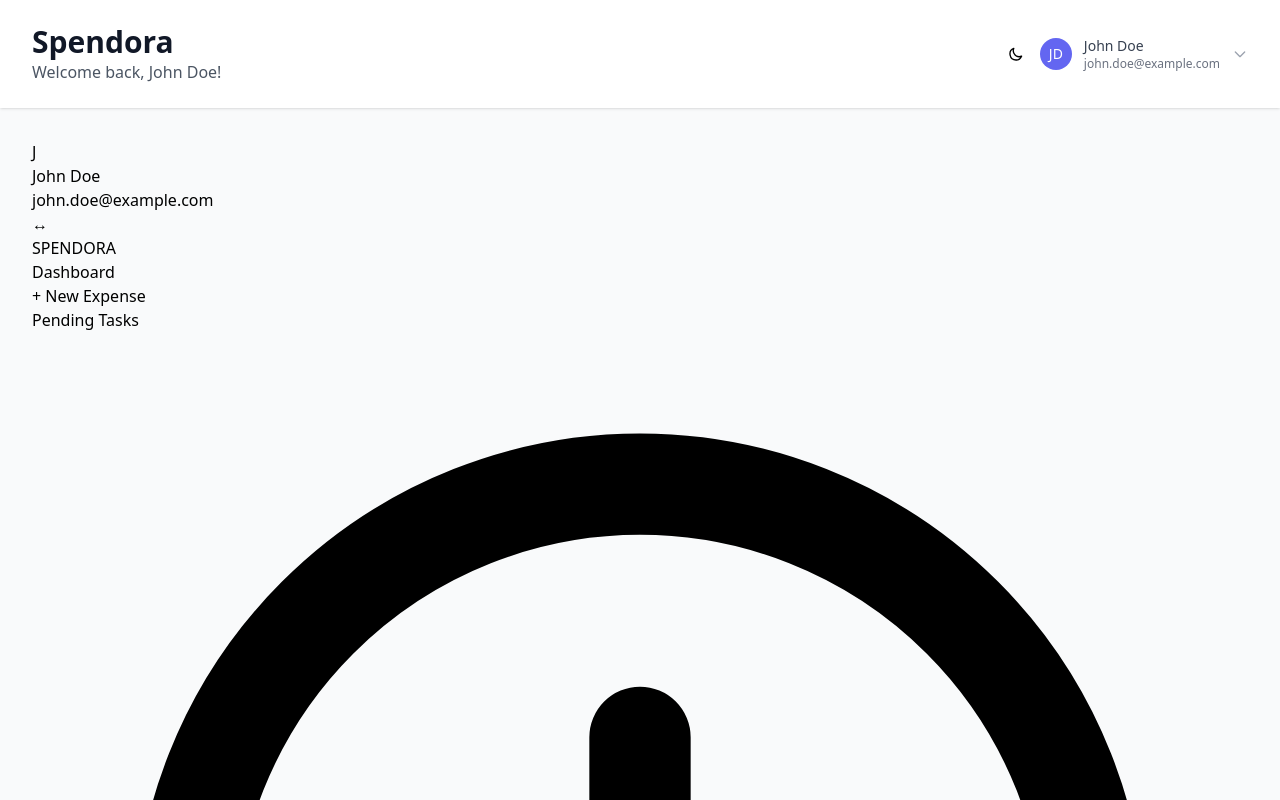
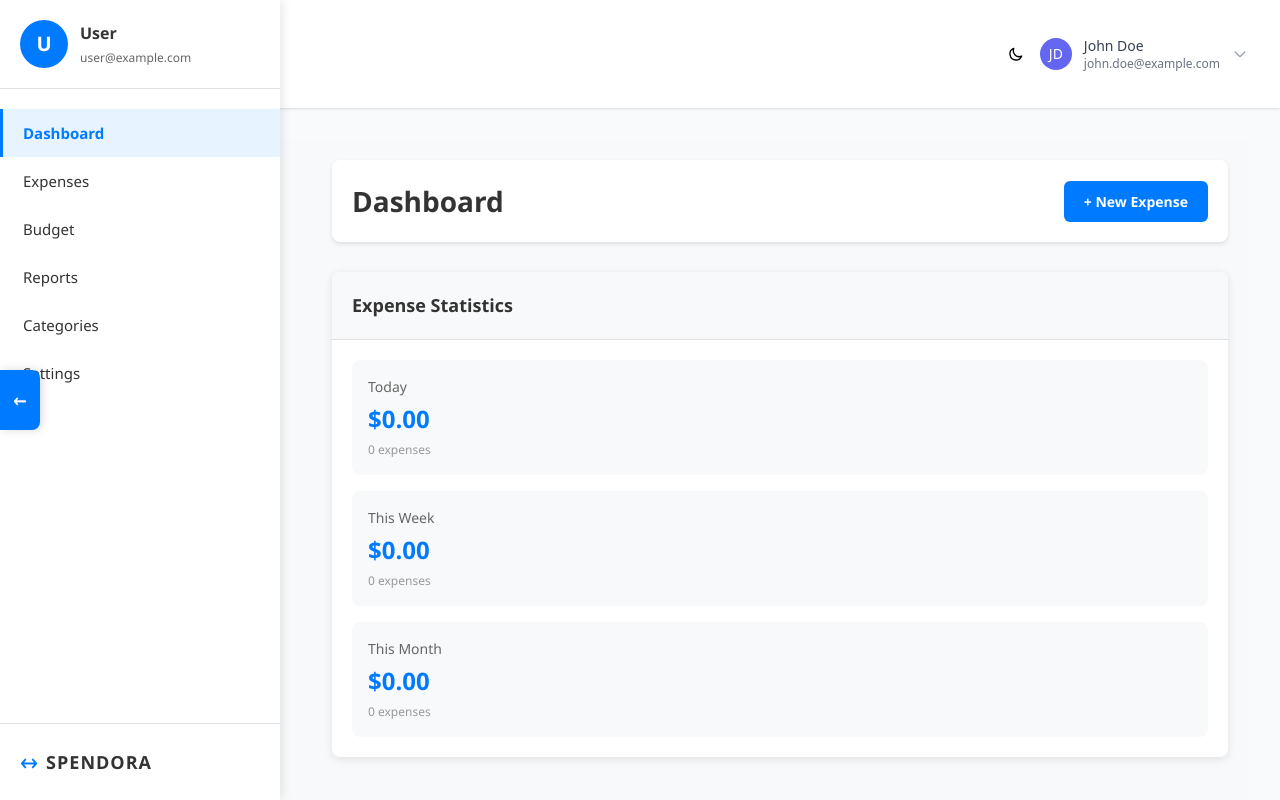
Before and after one commit to Deveshpatel2/Expense-Tracker, a React (Create React App) app in the folder frontend/: page / in a window 1280 px wide. Shown: the top 800 px of the page. Built offline with nearby package versions, Linux system fonts and the light colour scheme.

Commit message:
Update AnalyticsDashboard: Add collapsible sidebar, remove images, display statistics, fix linter warnings

```diff
--- a/frontend/src/components/AnalyticsDashboard.css
+++ b/frontend/src/components/AnalyticsDashboard.css
@@ -1,9 +1,327 @@
 /* Analytics Dashboard Styles - RETAILZPOS Style */
+
+.expensio-dashboard {
+  display: flex;
+  min-height: 100vh;
+  background: #f8f9fa;
+  font-family: 'Segoe UI', Tahoma, Geneva, Verdana, sans-serif;
+  position: relative;
+}
 
 .analytics-dashboard {
   min-height: 100vh;
   background: #f8f9fa;
   font-family: 'Segoe UI', Tahoma, Geneva, Verdana, sans-serif;
+}
+
+/* Sidebar Toggle Button */
+.sidebar-toggle {
+  position: fixed;
+  left: 0;
+  top: 50%;
+  transform: translateY(-50%);
+  z-index: 1001;
+  background: #007bff;
+  color: white;
+  border: none;
+  width: 40px;
+  height: 60px;
+  border-radius: 0 8px 8px 0;
+  cursor: pointer;
+  display: flex;
+  align-items: center;
+  justify-content: center;
+  box-shadow: 2px 0 8px rgba(0,0,0,0.15);
+  transition: all 0.3s ease;
+}
+
+.sidebar-toggle:hover {
+  background: #0056b3;
+  width: 45px;
+}
+
+.toggle-icon {
+  font-size: 18px;
+  font-weight: bold;
+  transition: transform 0.3s ease;
+}
+
+/* Sidebar Styles */
+.expensio-sidebar {
+  position: fixed;
+  left: 0;
+  top: 0;
+  height: 100vh;
+  width: 280px;
+  background: #ffffff;
+  box-shadow: 2px 0 10px rgba(0,0,0,0.1);
+  transition: transform 0.3s ease;
+  z-index: 1000;
+  display: flex;
+  flex-direction: column;
+  overflow-y: auto;
+}
+
+.expensio-sidebar.open {
+  transform: translateX(0);
+}
+
+.expensio-sidebar.closed {
+  transform: translateX(-100%);
+}
+
+.sidebar-header {
+  padding: 20px;
+  border-bottom: 1px solid #e0e0e0;
+}
+
+.user-profile {
+  display: flex;
+  align-items: center;
+  gap: 12px;
+}
+
+.user-avatar {
+  width: 48px;
+  height: 48px;
+  background: #007bff;
+  color: white;
+  border-radius: 50%;
+  display: flex;
+  align-items: center;
+  justify-content: center;
+  font-size: 20px;
+  font-weight: bold;
+}
+
+.user-info {
+  flex: 1;
+}
+
+.user-name {
+  font-size: 16px;
+  font-weight: 600;
+  color: #333;
+  margin-bottom: 4px;
+}
+
+.user-email {
+  font-size: 12px;
+  color: #666;
+}
+
+.sidebar-nav {
+  flex: 1;
+  padding: 20px 0;
+}
+
+.nav-list {
+  list-style: none;
+  padding: 0;
+  margin: 0;
+}
+
+.nav-item {
+  padding: 12px 20px;
+  cursor: pointer;
+  transition: all 0.2s ease;
+  border-left: 3px solid transparent;
+}
+
+.nav-item:hover {
+  background: #f5f5f5;
+  border-left-color: #007bff;
+}
+
+.nav-item.active {
+  background: #e7f3ff;
+  border-left-color: #007bff;
+  color: #007bff;
+  font-weight: 600;
+}
+
+.nav-text {
+  font-size: 15px;
+  color: #333;
+}
+
+.nav-item.active .nav-text {
+  color: #007bff;
+}
+
+.sidebar-footer {
+  padding: 20px;
+  border-top: 1px solid #e0e0e0;
+}
+
+.logo {
+  display: flex;
+  align-items: center;
+  gap: 8px;
+}
+
+.logo-icon {
+  font-size: 24px;
+  color: #007bff;
+}
+
+.logo-text {
+  font-size: 18px;
+  font-weight: bold;
+  color: #333;
+  letter-spacing: 1px;
+}
+
+/* Main Content */
+.expensio-main {
+  flex: 1;
+  margin-left: 280px;
+  transition: margin-left 0.3s ease;
+  padding: 20px;
+  min-height: 100vh;
+}
+
+.expensio-main.sidebar-open {
+  margin-left: 280px;
+}
+
+.expensio-main.sidebar-closed {
+  margin-left: 0;
+}
+
+.main-header {
+  display: flex;
+  justify-content: space-between;
+  align-items: center;
+  margin-bottom: 30px;
+  padding: 20px;
+  background: white;
+  border-radius: 8px;
+  box-shadow: 0 2px 4px rgba(0,0,0,0.1);
+}
+
+.main-header h1 {
+  font-size: 28px;
+  font-weight: bold;
+  color: #333;
+  margin: 0;
+}
+
+.header-actions {
+  display: flex;
+  gap: 12px;
+}
+
+.btn-primary {
+  background: #007bff;
+  color: white;
+  border: none;
+  padding: 10px 20px;
+  border-radius: 6px;
+  font-size: 14px;
+  font-weight: 600;
+  cursor: pointer;
+  transition: background 0.2s ease;
+}
+
+.btn-primary:hover {
+  background: #0056b3;
+}
+
+.dashboard-grid {
+  display: grid;
+  grid-template-columns: repeat(auto-fit, minmax(300px, 1fr));
+  gap: 20px;
+}
+
+.card {
+  background: white;
+  border-radius: 8px;
+  box-shadow: 0 2px 8px rgba(0,0,0,0.1);
+  overflow: hidden;
+}
+
+.card-header {
+  padding: 20px;
+  border-bottom: 1px solid #e0e0e0;
+  background: #f8f9fa;
+}
+
+.card-header h3 {
+  font-size: 18px;
+  font-weight: 600;
+  color: #333;
+  margin: 0;
+}
+
+.card-content {
+  padding: 20px;
+}
+
+.statistics-summary .card-content {
+  display: flex;
+  flex-direction: column;
+  gap: 16px;
+}
+
+.stat-item {
+  display: flex;
+  align-items: center;
+  padding: 16px;
+  background: #f8f9fa;
+  border-radius: 8px;
+  transition: background 0.2s ease;
+}
+
+.stat-item:hover {
+  background: #e9ecef;
+}
+
+.stat-info {
+  display: flex;
+  flex-direction: column;
+  gap: 4px;
+  flex: 1;
+}
+
+.stat-label {
+  font-size: 14px;
+  color: #666;
+  font-weight: 500;
+}
+
+.stat-value {
+  font-size: 24px;
+  font-weight: bold;
+  color: #007bff;
+}
+
+.stat-count {
+  font-size: 12px;
+  color: #999;
+}
+
+/* Responsive adjustments */
+@media (max-width: 768px) {
+  .expensio-sidebar {
+    width: 240px;
+  }
+
+  .expensio-main.sidebar-open {
+    margin-left: 240px;
+  }
+
+  .sidebar-toggle {
+    left: 0;
+  }
+
+  .expensio-sidebar.open {
+    transform: translateX(0);
+  }
+
+  .expensio-sidebar.closed {
+    transform: translateX(-100%);
+  }
 }
 
 .analytics-loading {
--- a/frontend/src/components/AnalyticsDashboard.jsx
+++ b/frontend/src/components/AnalyticsDashboard.jsx
@@ -1,9 +1,13 @@
-import React, { useState, useEffect } from 'react';
+import React, { useState, useEffect, useCallback } from 'react';
 import './AnalyticsDashboard.css';
 
 const AnalyticsDashboard = () => {
   const [loading, setLoading] = useState(true);
+  const [activeNav, setActiveNav] = useState('dashboard');
+  const [sidebarOpen, setSidebarOpen] = useState(true);
+  // eslint-disable-next-line no-unused-vars
   const [expenses, setExpenses] = useState([]);
+  const [user, setUser] = useState(null);
   const [statistics, setStatistics] = useState({
     today: { amount: 0, count: 0 },
     thisWeek: { amount: 0, count: 0 },
@@ -11,61 +15,122 @@ const AnalyticsDashboard = () => {
     categories: []
   });
 
-  // Mock user data
-  const user = {
-    firstName: 'John',
-    lastName: 'Doe',
-    email: 'john.doe@example.com'
+  // Helper function to decode JWT token
+  const decodeToken = (token) => {
+    try {
+      const base64Url = token.split('.')[1];
+      const base64 = base64Url.replace(/-/g, '+').replace(/_/g, '/');
+      const jsonPayload = decodeURIComponent(
+        atob(base64)
+          .split('')
+          .map((c) => '%' + ('00' + c.charCodeAt(0).toString(16)).slice(-2))
+          .join('')
+      );
+      return JSON.parse(jsonPayload);
+    } catch (error) {
+      console.error('Error decoding token:', error);
+      return null;
+    }
   };
 
-  useEffect(() => {
-    loadAnalyticsData();
+  // Helper function to get user from token
+  const getUserFromToken = useCallback(() => {
+    const token = localStorage.getItem('token');
+    if (!token) return null;
+
+    const decoded = decodeToken(token);
+    if (!decoded) return null;
+
+    return {
+      firstName: decoded.firstName || decoded.sub?.split('@')[0] || 'User',
+      lastName: decoded.lastName || '',
+      email: decoded.email || decoded.sub || 'user@example.com'
+    };
   }, []);
 
-  const loadAnalyticsData = async () => {
+  const loadAnalyticsData = useCallback(async () => {
     setLoading(true);
     try {
-      // Mock data for demonstration
-      const mockExpenses = [
-        { id: 1, description: 'Office Supplies', amount: 150.00, category: 'Office', expenseDate: '2024-01-15' },
-        { id: 2, description: 'Business Lunch', amount: 75.50, category: 'Food', expenseDate: '2024-01-14' },
-        { id: 3, description: 'Travel Expenses', amount: 450.25, category: 'Travel', expenseDate: '2024-01-13' },
-        { id: 4, description: 'Client Dinner', amount: 120.00, category: 'Entertainment', expenseDate: '2024-01-12' },
-        { id: 5, description: 'Hotel', amount: 275.75, category: 'Accommodation', expenseDate: '2024-01-11' }
-      ];
+      const token = localStorage.getItem('token');
 
-      setExpenses(mockExpenses);
+      if (!token) {
+        console.error('No authentication token found');
+        setLoading(false);
+        return;
+      }
 
-      // Calculate statistics from mock data
-      const today = new Date();
-      const todayExpenses = mockExpenses.filter(expense => {
-        const expenseDate = new Date(expense.expenseDate);
-        return expenseDate.toDateString() === today.toDateString();
+      // Get user from token
+      const userData = getUserFromToken();
+      setUser(userData);
+
+      // Fetch expenses from API
+      const response = await fetch('http://localhost:8080/api/expenses', {
+        method: 'GET',
+        headers: {
+          'Authorization': `Bearer ${token}`,
+          'Content-Type': 'application/json'
+        }
       });
 
-      const weekExpenses = mockExpenses.filter(expense => {
+      if (!response.ok) {
+        throw new Error(`Failed to fetch expenses: ${response.statusText}`);
+      }
+
+      const data = await response.json();
+
+      if (!data.success) {
+        throw new Error(data.message || 'Failed to fetch expenses');
+      }
+
+      const fetchedExpenses = data.data || [];
+      setExpenses(fetchedExpenses);
+
+      // Calculate statistics from real data
+      const today = new Date();
+      today.setHours(0, 0, 0, 0);
+
+      const todayExpenses = fetchedExpenses.filter(expense => {
         const expenseDate = new Date(expense.expenseDate);
-        const weekAgo = new Date(today.getTime() - 7 * 24 * 60 * 60 * 1000);
+        expenseDate.setHours(0, 0, 0, 0);
+        return expenseDate.getTime() === today.getTime();
+      });
+
+      const weekAgo = new Date(today);
+      weekAgo.setDate(weekAgo.getDate() - 7);
+
+      const weekExpenses = fetchedExpenses.filter(expense => {
+        const expenseDate = new Date(expense.expenseDate);
+        expenseDate.setHours(0, 0, 0, 0);
         return expenseDate >= weekAgo;
       });
 
-      const monthExpenses = mockExpenses.filter(expense => {
+      const monthExpenses = fetchedExpenses.filter(expense => {
         const expenseDate = new Date(expense.expenseDate);
         return expenseDate.getMonth() === today.getMonth() &&
                expenseDate.getFullYear() === today.getFullYear();
       });
 
-      const todayTotal = todayExpenses.reduce((sum, expense) => sum + expense.amount, 0);
-      const weekTotal = weekExpenses.reduce((sum, expense) => sum + expense.amount, 0);
-      const monthTotal = monthExpenses.reduce((sum, expense) => sum + expense.amount, 0);
+      const todayTotal = todayExpenses.reduce((sum, expense) => {
+        return sum + (parseFloat(expense.amount) || 0);
+      }, 0);
+
+      const weekTotal = weekExpenses.reduce((sum, expense) => {
+        return sum + (parseFloat(expense.amount) || 0);
+      }, 0);
+
+      const monthTotal = monthExpenses.reduce((sum, expense) => {
+        return sum + (parseFloat(expense.amount) || 0);
+      }, 0);
 
       // Calculate category breakdown
       const categoryMap = {};
-      mockExpenses.forEach(expense => {
-        if (categoryMap[expense.category]) {
-          categoryMap[expense.category] += expense.amount;
+      fetchedExpenses.forEach(expense => {
+        const category = expense.category || 'Other';
+        const amount = parseFloat(expense.amount) || 0;
+        if (categoryMap[category]) {
+          categoryMap[category] += amount;
         } else {
-          categoryMap[expense.category] = expense.amount;
+          categoryMap[category] = amount;
         }
       });
 
@@ -81,10 +146,23 @@ const AnalyticsDashboard = () => {
       });
     } catch (error) {
       console.error('Error loading analytics data:', error);
+      // Set default user if token decode fails
+      const currentUser = getUserFromToken();
+      if (!currentUser) {
+        setUser({
+          firstName: 'User',
+          lastName: '',
+          email: 'user@example.com'
+        });
+      }
     } finally {
       setLoading(false);
     }
-  };
+  }, [getUserFromToken]);
+
+  useEffect(() => {
+    loadAnalyticsData();
+  }, [loadAnalyticsData]);
 
   if (loading) {
     return (
@@ -97,8 +175,17 @@ const AnalyticsDashboard = () => {
 
   return (
     <div className="expensio-dashboard">
+      {/* Sidebar Toggle Button */}
+      <button
+        className="sidebar-toggle"
+        onClick={() => setSidebarOpen(!sidebarOpen)}
+        aria-label="Toggle sidebar"
+      >
+        <span className="toggle-icon">{sidebarOpen ? '←' : '→'}</span>
+      </button>
+
       {/* Sidebar */}
-      <aside className="expensio-sidebar">
+      <aside className={`expensio-sidebar ${sidebarOpen ? 'open' : 'closed'}`}>
         <div className="sidebar-header">
           <div className="user-profile">
             <div className="user-avatar">
@@ -112,7 +199,44 @@ const AnalyticsDashboard = () => {
         </div>
 
         <nav className="sidebar-nav">
-          {/* Navigation items removed - clean sidebar */}
+          <ul className="nav-list">
+            <li
+              className={`nav-item ${activeNav === 'dashboard' ? 'active' : ''}`}
+              onClick={() => setActiveNav('dashboard')}
+            >
+              <span className="nav-text">Dashboard</span>
+            </li>
+            <li
+              className={`nav-item ${activeNav === 'expenses' ? 'active' : ''}`}
+              onClick={() => setActiveNav('expenses')}
+            >
+              <span className="nav-text">Expenses</span>
+            </li>
+            <li
+              className={`nav-item ${activeNav === 'budget' ? 'active' : ''}`}
+              onClick={() => setActiveNav('budget')}
+            >
+              <span className="nav-text">Budget</span>
+            </li>
+            <li
+              className={`nav-item ${activeNav === 'reports' ? 'active' : ''}`}
+              onClick={() => setActiveNav('reports')}
+            >
+              <span className="nav-text">Reports</span>
+            </li>
+            <li
+              className={`nav-item ${activeNav === 'categories' ? 'active' : ''}`}
+              onClick={() => setActiveNav('categories')}
+            >
+              <span className="nav-text">Categories</span>
+            </li>
+            <li
+              className={`nav-item ${activeNav === 'settings' ? 'active' : ''}`}
+              onClick={() => setActiveNav('settings')}
+            >
+              <span className="nav-text">Settings</span>
+            </li>
+          </ul>
         </nav>
 
         <div className="sidebar-footer">
@@ -124,7 +248,7 @@ const AnalyticsDashboard = () => {
       </aside>
 
       {/* Main Content */}
-      <main className="expensio-main">
+      <main className={`expensio-main ${sidebarOpen ? 'sidebar-open' : 'sidebar-closed'}`}>
         <div className="main-header">
           <h1>Dashboard</h1>
           <div className="header-actions">
@@ -133,162 +257,31 @@ const AnalyticsDashboard = () => {
         </div>
 
         <div className="dashboard-grid">
-          {/* Pending Tasks Card */}
-          <div className="card pending-tasks">
+          {/* Statistics Summary Card */}
+          <div className="card statistics-summary">
             <div className="card-header">
-              <h3>Pending Tasks</h3>
+              <h3>Expense Statistics</h3>
             </div>
             <div className="card-content">
-              <div className="task-item">
-                <div className="task-icon purple">
-                  <svg fill="none" stroke="currentColor" viewBox="0 0 24 24">
-                    <path strokeLinecap="round" strokeLinejoin="round" strokeWidth={2} d="M12 8v4l3 3m6-3a9 9 0 11-18 0 9 9 0 0118 0z" />
-                  </svg>
-                </div>
-                <div className="task-info">
-                  <span className="task-name">Pending Approvals</span>
-                  <span className="task-count">5</span>
+              <div className="stat-item">
+                <div className="stat-info">
+                  <span className="stat-label">Today</span>
+                  <span className="stat-value">${statistics.today.amount.toFixed(2)}</span>
+                  <span className="stat-count">{statistics.today.count} expense{statistics.today.count !== 1 ? 's' : ''}</span>
                 </div>
               </div>
-              <div className="task-item">
-                <div className="task-icon purple">
-                  <svg fill="none" stroke="currentColor" viewBox="0 0 24 24">
-                    <path strokeLinecap="round" strokeLinejoin="round" strokeWidth={2} d="M12 19l9 2-9-18-9 18 9-2zm0 0v-8" />
-                  </svg>
-                </div>
-                <div className="task-info">
-                  <span className="task-name">New Trips Registered</span>
-                  <span className="task-count">1</span>
+              <div className="stat-item">
+                <div className="stat-info">
+                  <span className="stat-label">This Week</span>
+                  <span className="stat-value">${statistics.thisWeek.amount.toFixed(2)}</span>
+                  <span className="stat-count">{statistics.thisWeek.count} expense{statistics.thisWeek.count !== 1 ? 's' : ''}</span>
                 </div>
               </div>
-              <div className="task-item">
-                <div className="task-icon purple">
-                  <svg fill="none" stroke="currentColor" viewBox="0 0 24 24">
-                    <path strokeLinecap="round" strokeLinejoin="round" strokeWidth={2} d="M15 12a3 3 0 11-6 0 3 3 0 016 0z" />
-                  </svg>
-                </div>
-                <div className="task-info">
-                  <span className="task-name">Unreported Expenses</span>
-                  <span className="task-count">{statistics.today.count}</span>
-                </div>
-              </div>
-              <div className="task-item">
-                <div className="task-icon purple">
-                  <svg fill="none" stroke="currentColor" viewBox="0 0 24 24">
-                    <path strokeLinecap="round" strokeLinejoin="round" strokeWidth={2} d="M3 3h2l.4 2M7 13h10l4-8H5.4m0 0L7 13m0 0l-2.5 5M7 13l2.5 5m6-5v6a2 2 0 01-2 2H9a2 2 0 01-2-2v-6m8 0V9a2 2 0 00-2-2H9a2 2 0 00-2 2v4.01" />
-                  </svg>
-                </div>
-                <div className="task-info">
-                  <span className="task-name">Upcoming Expenses</span>
-                  <span className="task-count">0</span>
-                </div>
-              </div>
-              <div className="task-item">
-                <div className="task-icon purple">
-                  <svg fill="none" stroke="currentColor" viewBox="0 0 24 24">
-                    <path strokeLinecap="round" strokeLinejoin="round" strokeWidth={2} d="M12 8c-1.657 0-3 .895-3 2s1.343 2 3 2 3 .895 3 2-1.343 2-3 2m0-8c1.11 0 2.08.402 2.599 1M12 8V7m0 1v8m0 0v1m0-1c-1.11 0-2.08-.402-2.599-1" />
-                  </svg>
-                </div>
-                <div className="task-info">
-                  <span className="task-name">Unreported Advances</span>
-                  <span className="task-count">${statistics.today.amount.toFixed(2)}</span>
-                </div>
-              </div>
-            </div>
-          </div>
-
-          {/* Recent Expenses Card */}
-          <div className="card recent-expenses">
-            <div className="card-header">
-              <h3>Recent Expenses</h3>
-            </div>
-            <div className="card-content">
-              <div className="expense-table">
-                <div className="table-header">
-                  <div className="table-cell">Subject</div>
-                  <div className="table-cell">Employee</div>
-                  <div className="table-cell">Team</div>
-                  <div className="table-cell">Amount</div>
-                </div>
-                {expenses.slice(0, 5).map((expense, index) => (
-                  <div key={expense.id || index} className="table-row">
-                    <div className="table-cell">{expense.description || 'Office Supplies'}</div>
-                    <div className="table-cell">{user?.firstName || 'User'}</div>
-                    <div className="table-cell">
-                      <span className="team-tag purple">Marketing</span>
-                    </div>
-                    <div className="table-cell">${expense.amount?.toFixed(2) || '0.00'}</div>
-                  </div>
-                ))}
-              </div>
-            </div>
-          </div>
-
-          {/* Quick Access Card */}
-          <div className="card quick-access">
-            <div className="card-header">
-              <h3>Quick Access</h3>
-            </div>
-            <div className="card-content">
-              <div className="quick-actions">
-                <button className="quick-btn purple">
-                  <svg fill="none" stroke="currentColor" viewBox="0 0 24 24">
-                    <path strokeLinecap="round" strokeLinejoin="round" strokeWidth={2} d="M9 5H7a2 2 0 00-2 2v10a2 2 0 002 2h8a2 2 0 002-2V7a2 2 0 00-2-2h-2M9 5a2 2 0 002 2h2a2 2 0 002-2M9 5a2 2 0 012-2h2a2 2 0 012 2" />
-                  </svg>
-                  <span>+ New expense</span>
-                </button>
-                <button className="quick-btn blue">
-                  <svg fill="none" stroke="currentColor" viewBox="0 0 24 24">
-                    <path strokeLinecap="round" strokeLinejoin="round" strokeWidth={2} d="M9 12h6m-6 4h6m2 5H7a2 2 0 01-2-2V5a2 2 0 012-2h5.586a1 1 0 01.707.293l5.414 5.414a1 1 0 01.293.707V19a2 2 0 01-2 2z" />
-                  </svg>
-                  <span>+ Add receipt</span>
-                </button>
-                <button className="quick-btn green">
-                  <svg fill="none" stroke="currentColor" viewBox="0 0 24 24">
-                    <path strokeLinecap="round" strokeLinejoin="round" strokeWidth={2} d="M9 17v-2m3 2v-4m3 4v-6m2 10H7a2 2 0 01-2-2V5a2 2 0 012-2h5.586a1 1 0 01.707.293l5.414 5.414a1 1 0 01.293.707V19a2 2 0 01-2 2z" />
-                  </svg>
-                  <span>+ Create report</span>
-                </button>
-                <button className="quick-btn red">
-                  <svg fill="none" stroke="currentColor" viewBox="0 0 24 24">
-                    <path strokeLinecap="round" strokeLinejoin="round" strokeWidth={2} d="M12 19l9 2-9-18-9 18 9-2zm0 0v-8" />
-                  </svg>
-                  <span>+ Create trip</span>
-                </button>
-              </div>
-            </div>
-          </div>
-
-          {/* Monthly Report Card */}
-          <div className="card monthly-report">
-            <div className="card-header">
-              <h3>Monthly Report</h3>
-            </div>
-            <div className="card-content">
-              <div className="charts-container">
-                <div className="chart-section">
-                  <h4>Team Spending Trend</h4>
-                  <div className="chart-placeholder">
-                    <div className="chart-bars">
-                      {['PJ', 'SJ', 'MB', 'IS', 'DW', 'NJ', 'BS'].map((name, index) => (
-                        <div key={name} className="chart-bar" style={{ height: `${Math.random() * 80 + 20}%` }}>
-                          <span className="bar-value">{Math.floor(Math.random() * 80 + 20)}K</span>
-                        </div>
-                      ))}
-                    </div>
-                  </div>
-                </div>
-                <div className="chart-section">
-                  <h4>Day-to-Day Expenses</h4>
-                  <div className="chart-placeholder">
-                    <div className="chart-bars">
-                      {['Accommodation', 'Comms', 'Services', 'Food', 'Fuel'].map((name, index) => (
-                        <div key={name} className="chart-bar" style={{ height: `${Math.random() * 80 + 20}%` }}>
-                          <span className="bar-value">{Math.floor(Math.random() * 80 + 20)}%</span>
-                        </div>
-                      ))}
-                    </div>
-                  </div>
+              <div className="stat-item">
+                <div className="stat-info">
+                  <span className="stat-label">This Month</span>
+                  <span className="stat-value">${statistics.thisMonth.amount.toFixed(2)}</span>
+                  <span className="stat-count">{statistics.thisMonth.count} expense{statistics.thisMonth.count !== 1 ? 's' : ''}</span>
                 </div>
               </div>
             </div>
```
